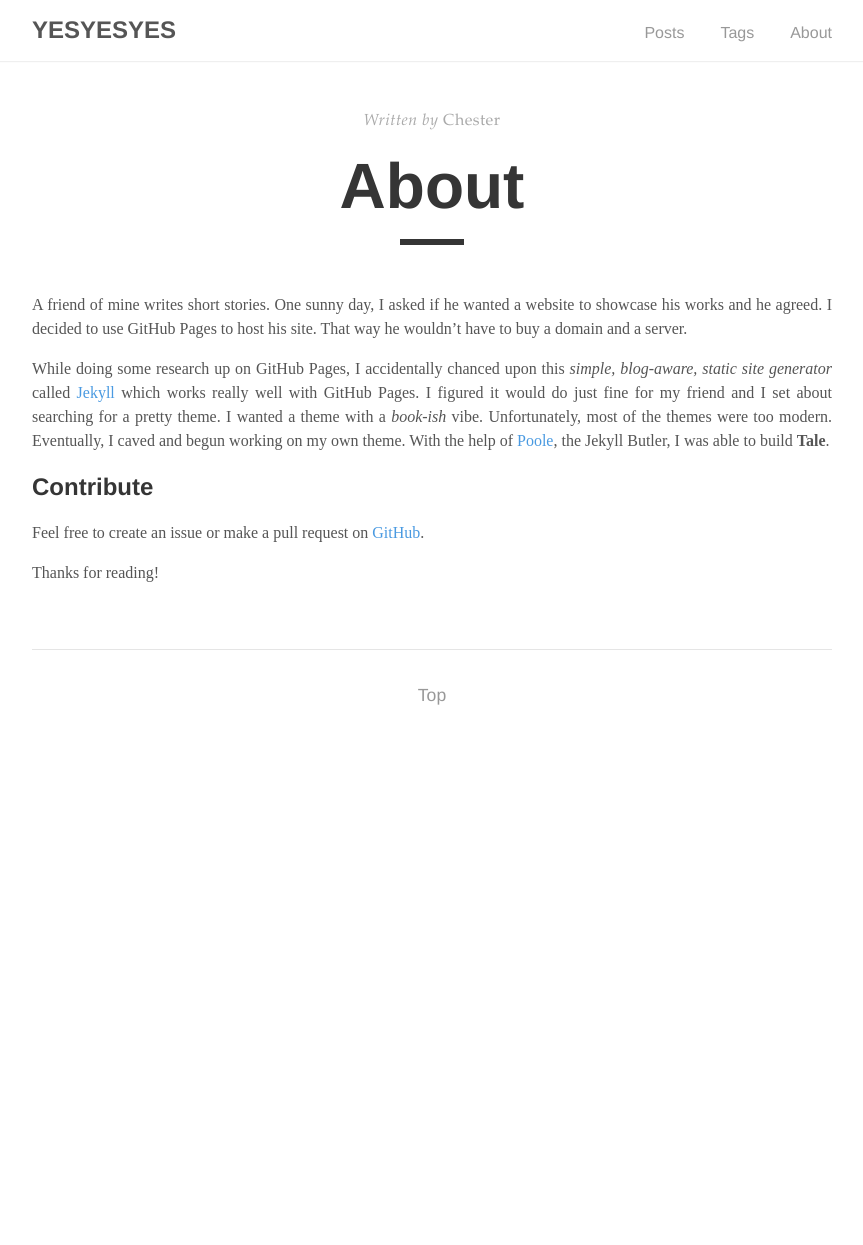
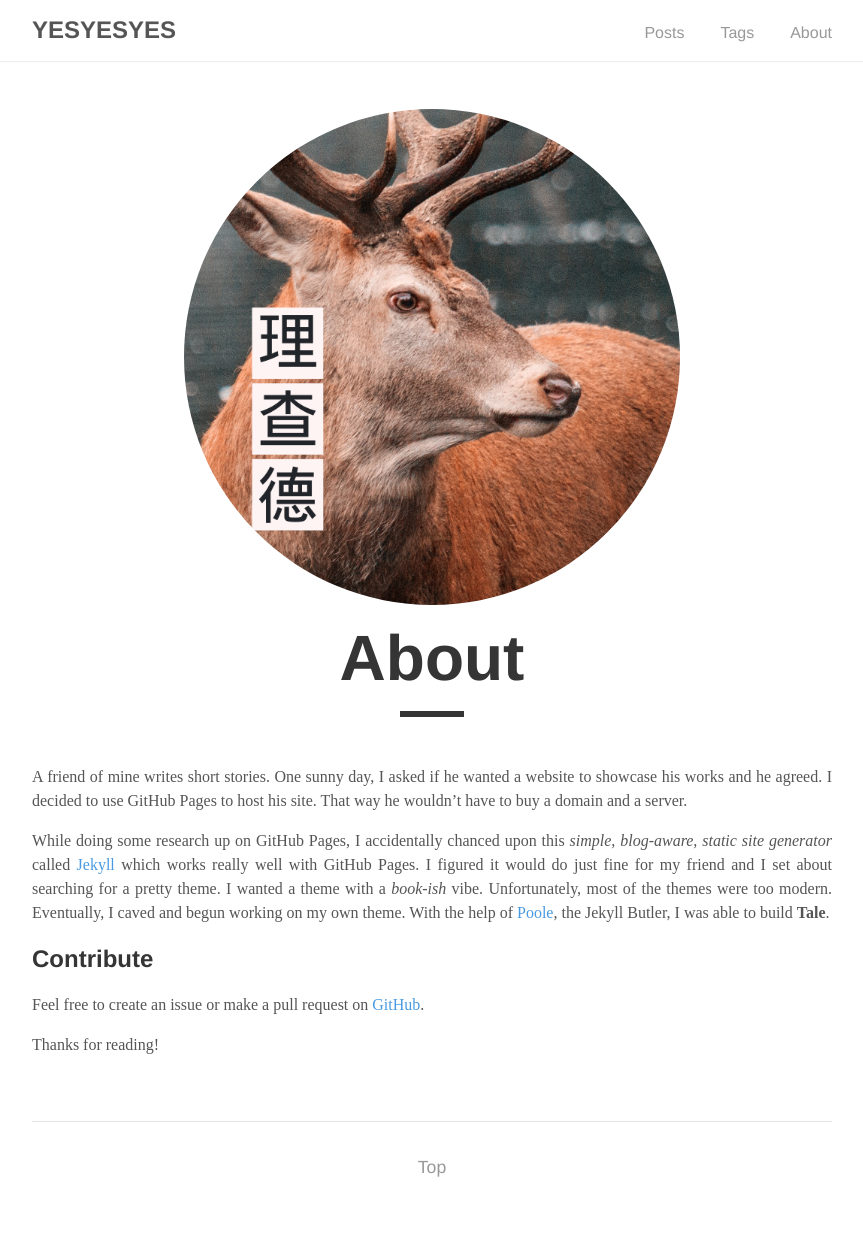
Before and after one commit to LateNightIceCream/LateNightIceCream.github.io, a Jekyll site: the page built from _pages/about.md, in a window 1280 px wide. Shown: the whole page, without its empty margins (208-1071 px from the left). Built offline with Jekyll 4.4.1, drawn with Linux system fonts in a browser that asks for light colours; before the commit the page ends 900 px from its top, so only the background shows below that.

Commit message:
profilepic init

```diff
--- a/_config.yml
+++ b/_config.yml
@@ -8,6 +8,7 @@ author:
   name:         理查德
   url:          latenighticecream.github.io
   email:
+  profilepic:   /assets/images/profile.jpg
 
 # Build settings
 markdown:       kramdown
--- /dev/null
+++ b/_layouts/about.html
@@ -0,0 +1,42 @@
+---
+layout: default
+---
+
+<div class="post">
+
+  {% if site.author.profilepic %}
+  <div>
+    <img id="profile-pic" src="/assets/images/profile.jpg"/>
+  </div>
+  {% endif %}
+
+  <div class="post-info">
+    <!-- <span>Written by</span> -->
+    <!-- {% if page.author %} -->
+    <!--     {{ page.author }} -->
+    <!-- {% else %} -->
+    <!--     {{ site.author.name }} -->
+    <!-- {% endif %} -->
+
+    {% if page.date %}
+      <br>
+      <span>on&nbsp;</span><time datetime="{{ page.date }}">{{ page.date | date: "%B %d, %Y" }}</time>
+    {% endif %}
+  </div>
+
+  <h1 class="post-title">{{ page.title }}</h1>
+  <div class="post-line"></div>
+
+  {{ content }}
+</div>
+
+<div class="pagination">
+  {% if page.next.url %}
+    <a href="{{ page.next.url | prepend: site.baseurl }}" class="left arrow">&#8592;</a>
+  {% endif %}
+  {% if page.previous.url %}
+    <a href="{{ page.previous.url | prepend: site.baseurl }}" class="right arrow">&#8594;</a>
+  {% endif %}
+
+  <a href="#" class="top">Top</a>
+</div>
--- a/_sass/tale.scss
+++ b/_sass/tale.scss
@@ -8,3 +8,4 @@
 @import 'tale/catalogue';
 @import 'tale/404';
 @import 'tale/tags';
+@import 'tale/about'
--- /dev/null
+++ b/_sass/tale/_about.scss
@@ -0,0 +1,4 @@
+#profile-pic {
+    border-radius: 50%;
+    width: 62%;
+}
```
Also changed, not shown: _pages/about.md (+1 -1 lines), assets/js/disqusLoader.js (deleted, +0 -10 lines), assets/images/profile.jpg (added), assets/profile_pic.png (added).
